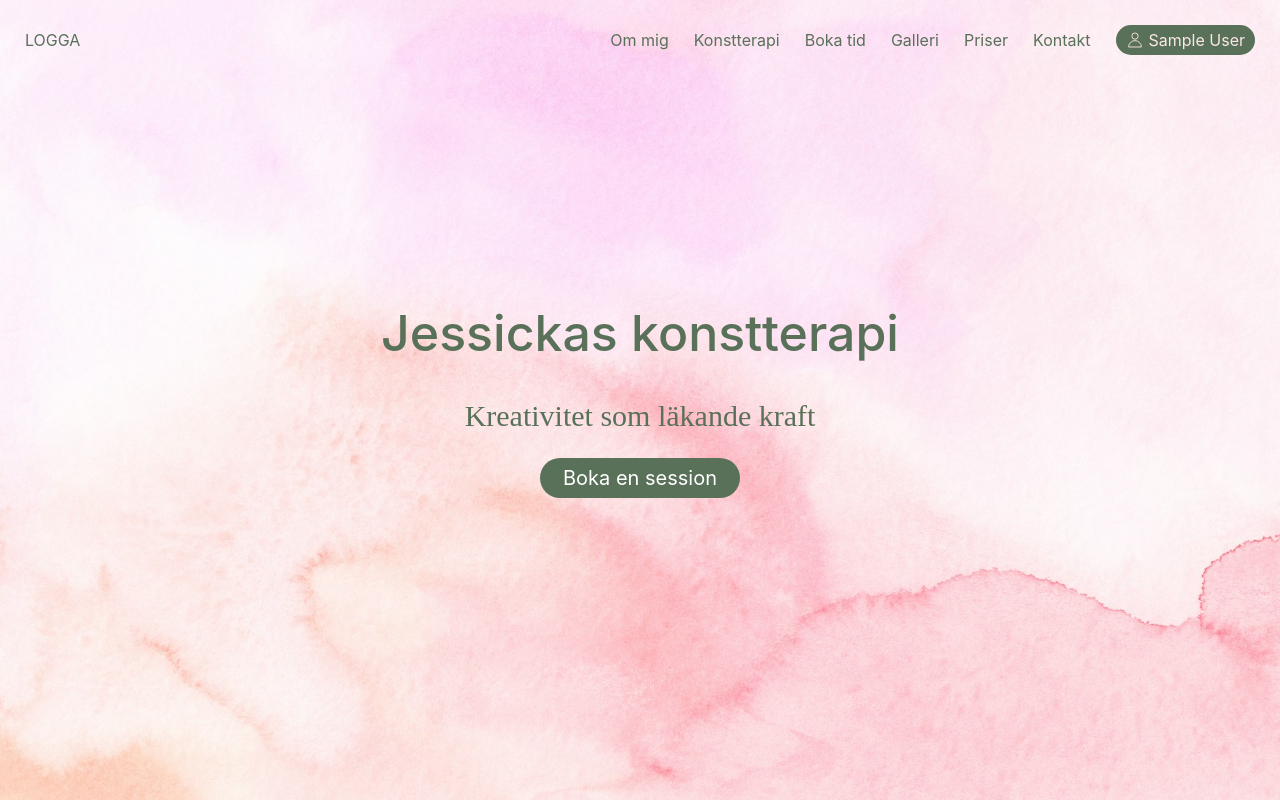
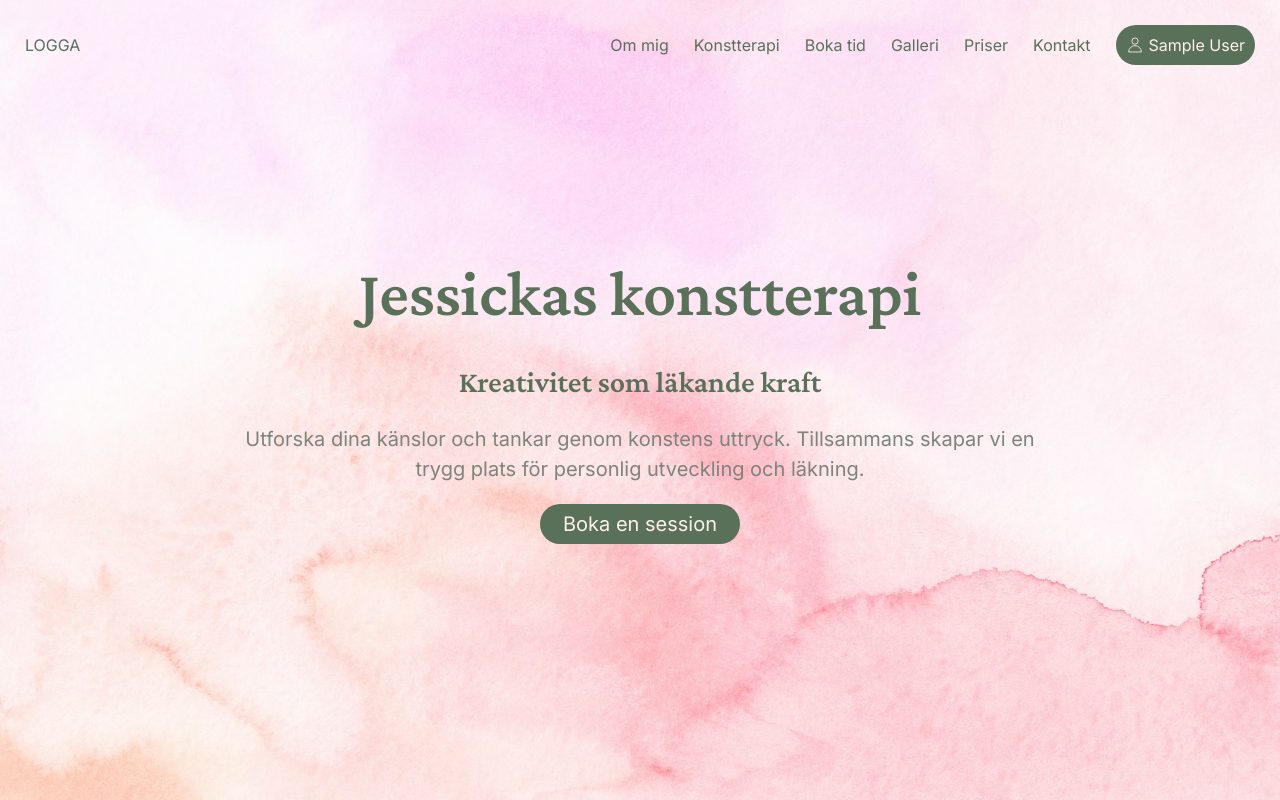
Before and after one commit to Examensarbete-Konstterapi/Examensarbete, a React (Vite) app in the folder frontend/: page / in a window 1280 px wide. Shown: the top 800 px of the page. Built offline with nearby package versions, Linux system fonts and the light colour scheme; sample sign-in values are in the browser's storage.

Commit message:
added font from google and updated color and hover color in button components

```diff
--- a/frontend/src/components/buttons/linkButton/linkButton.css
+++ b/frontend/src/components/buttons/linkButton/linkButton.css
@@ -5,6 +5,7 @@
   display: flex;
   align-items: center;
   justify-content: center;
+  transition: 0.3s ease-in-out;
 }
 
 .link-button.xxs {
@@ -33,10 +34,19 @@
 
 .link-button.green {
   background-color: var(--color-green);
-  color: var(--color-white);
+  color: var(--color-bg);
 }
 
 .link-button.transparent {
   background-color: transparent;
   color: var(--color-green);
 }
+
+.link-button.link-button.transparent:hover {
+  color: var(--color-hover);
+}
+
+.link-button.green:hover {
+  background-color: var(--color-hover);
+  transform: scale(1.02);
+}
--- a/frontend/src/components/buttons/regularButton/regularButton.css
+++ b/frontend/src/components/buttons/regularButton/regularButton.css
@@ -2,7 +2,7 @@
   font-size: var(--font-md);
   border: none;
   border-radius: var(--radius-lg);
-  /* z-index: 1000; */
+  transition: 0.3s ease-in-out;
 }
 
 .regular-button.xxs {
@@ -36,7 +36,7 @@
 
 .regular-button.transparent {
   background-color: transparent;
-  color: var(--color-text);
+  color: var(--color-green-light);
   text-decoration: underline;
 }
 
@@ -62,3 +62,20 @@
   color: var(--color-green);
   opacity: 0.7;
 }
+.regular-button.disabled:hover{
+  background-color: var(--color-border);
+}
+
+.regular-button.green:hover {
+  background-color: var(--color-hover);
+  transform: scale(1.02);
+}
+
+.regular-button.red:hover {
+  background-color: var(--color-error-hover);
+  transform: scale(1.02);
+}
+
+.regular-button.transparent:hover {
+  color: var(--color-hover);
+}
--- a/frontend/src/components/footer/footer.css
+++ b/frontend/src/components/footer/footer.css
@@ -21,7 +21,7 @@
 .footer-column li,
 .footer-column a {
   color: var(--color-text);
-  opacity: 0.8;
+  /* opacity: 0.8; */
   line-height: 1.7;
   font-size: 1.4rem;
 }
@@ -35,7 +35,7 @@
 }
 
 .footer-column a:hover {
-  color: var(--color-green);
+  color: var(--color-hover);
 }
 
 .social-links {
--- a/frontend/src/components/miniHeroSection/miniHeroSection.css
+++ b/frontend/src/components/miniHeroSection/miniHeroSection.css
@@ -3,7 +3,7 @@
   flex-direction: column;
   align-items: center;
   justify-content: center;
-  height: 35vh;
+  height: 38vh;
   background-color: var(--color-primary);
   color: var(--color-green);
   position: relative;
@@ -31,9 +31,11 @@
 
 .mini-hero-section h1 {
   font-size: var(--font-xl);
+  margin-top: 2rem;
 }
 
 .mini-hero-section p {
   font-size: var(--font-md);
-  /* font-family: var(--font-family-secondary); */
+  max-width: 800px;
+  text-align: center;
 }
--- a/frontend/src/components/profileDropdown/profileDropdown.css
+++ b/frontend/src/components/profileDropdown/profileDropdown.css
@@ -4,10 +4,10 @@
 
 .profile-button {
   background: var(--color-green);
-  color: var(--color-primary);
+  color: var(--color-bg);
   border: none;
-  padding: 0.5rem 1rem;
-  border-radius: var(--radius-md);
+  padding: 1rem 1rem;
+  border-radius: var(--radius-lg);
   cursor: pointer;
   display: flex;
   align-items: center;
@@ -17,7 +17,7 @@
 }
 
 .profile-button:hover {
-  background-color: #749474;
+  background-color: var(--color-hover);
 }
 
 .dropdown-arrow {
--- a/frontend/src/index.css
+++ b/frontend/src/index.css
@@ -1,3 +1,5 @@
+@import url('https://fonts.googleapis.com/css2?family=Crimson+Pro:wght@400;500;600&family=Inter:wght@400;500;600&display=swap');
+
 * {
   box-sizing: border-box;
   margin: 0;
@@ -10,7 +12,8 @@ html {
 }
 
 :root {
-  --font-family-primary: "Inter", sans-serif;
+  --font-family-heading: "Crimson Pro", serif;
+  --font-family-body: "Inter", sans-serif;
   --font-family-secondary: "Caveat", cursive;
   /* colors */
   /* --color-primary: #DEDBD2; */
@@ -23,7 +26,9 @@ html {
   --color-green-light: #6c886c;
   --color-pink: #fcd0d7;
   --color-error: #d32f2f;
+  --color-error-hover: #ad2929;
   --color-border: #ddd;
+  --color-text: rgb(126, 132, 124);
 
   --color-green-extra-light: rgb(226, 232, 226);
 
@@ -36,7 +41,7 @@ html {
   --color-four: #fbf2f5;
   --color-primary: #fbe7e6;
 
-  --color-footer: #22532b;
+  --color-hover: #22532b;
   --color-white: #fff;
   --color-success: #2e7d32;
 
@@ -46,6 +51,7 @@ html {
   --font-md: 2rem;
   --font-lg: 3rem;
   --font-xl: 5rem;
+  --font-xxl: 6.5rem;
 
   /* Spacing */
   --spacing-xs: 1rem;
@@ -72,30 +78,33 @@ html {
 }
 
 body {
-  font-family: var(--font-family-primary);
+  font-family: var(--font-family-body);
   font-size: var(--font-sm);
   color: var(--color-text);
   background: var(--color-bg);
 }
 
 h1 {
-  font-size: var(--font-xl);
-  font-weight: 500;
+  font-size: var(--font-xxl);
+  font-weight: 600;
   margin-bottom: var(--spacing-xs);
+  font-family: var(--font-family-heading);
 }
 
 h2 {
   font-size: var(--font-lg);
-  font-weight: 500;
+  font-weight: 600;
   color: var(--color-green);
   margin-bottom: var(--spacing-xs);
+  font-family: var(--font-family-heading);
 }
 
 h3 {
   font-size: var(--font-md);
-  font-weight: 500;
+  font-weight: 600;
   color: var(--color-green);
   margin-bottom: var(--spacing-xs);
+  font-family: var(--font-family-heading);
 }
 
 h4 {
@@ -103,6 +112,7 @@ h4 {
   font-weight: 500;
   color: var(--color-green);
   margin-bottom: var(--spacing-xs);
+  font-family: var(--font-family-heading);
 }
 
 p {
--- a/frontend/src/pages/dashboard/user/bookingTab/bookingTab.css
+++ b/frontend/src/pages/dashboard/user/bookingTab/bookingTab.css
@@ -13,7 +13,7 @@
 
 .user-booking-tab-section .booking-tab-tabs button {
   background-color: transparent;
-  color: var(--color-green);
+  color: var(--color-text);
   font-size: var(--font-md);
   padding-bottom: 0.75rem;
   border-bottom: 2px solid transparent;
@@ -21,6 +21,8 @@
 
 .user-booking-tab-section .booking-tab-tabs button.active {
   border-bottom-color: var(--color-green);
+  color: var(--color-green);
+  font-weight: 500;
 }
 
 .user-booking-tab-section .booking-tab-info {
--- a/frontend/src/pages/home/heroSection/HeroSection.tsx
+++ b/frontend/src/pages/home/heroSection/HeroSection.tsx
@@ -7,7 +7,8 @@ export function HeroSection() {
       <img src="/hero.jpg" alt="Hero Image" className="hero-image" />
       <div>
         <h1>Jessickas konstterapi</h1>
-        <p>Kreativitet som läkande kraft</p>
+        <p className="hero-section-creativity-text">Kreativitet som läkande kraft</p>
+        <p>Utforska dina känslor och tankar genom konstens uttryck. Tillsammans skapar vi en trygg plats för personlig utveckling och läkning.</p>
         <LinkButton
           href="/boka-tid"
           label="Boka en session"
--- a/frontend/src/pages/home/heroSection/heroSection.css
+++ b/frontend/src/pages/home/heroSection/heroSection.css
@@ -4,7 +4,7 @@
   align-items: center;
   justify-content: center;
   height: 100vh;
-  background-color: var(--color-primary);
+  background-color: var(--color-bg);
   color: var(--color-green);
   position: relative;
 }
@@ -29,11 +29,16 @@
   z-index: 1;
 }
 
-.hero-section h1 {
-  font-size: var(--font-xl);
+.hero-section .hero-section-creativity-text {
+  font-size: var(--font-lg);
+  color: var(--color-green);
+  font-family: var(--font-family-heading);
+  font-weight: 600;
 }
 
-.hero-section p {
-  font-size: var(--font-lg);
-  font-family: var(--font-family-secondary);
+.hero-section p{
+  font-size: var(--font-md);
+  color: var(--color-text);
+  text-align: center;
+  max-width: 800px;
 }
--- a/frontend/src/pages/register/register.css
+++ b/frontend/src/pages/register/register.css
@@ -3,7 +3,7 @@
   flex-direction: column;
   align-items: center;
   /* background-color: var(--color-primary); */
-  color: var(--color-secondary);
+  color: var(--color-green);
   gap: var(--spacing-sm);
 }
 
```
Also changed, not shown: frontend/src/pages/dashboard/user/bookingTab/BookingTab.tsx (+0 -13 lines).
